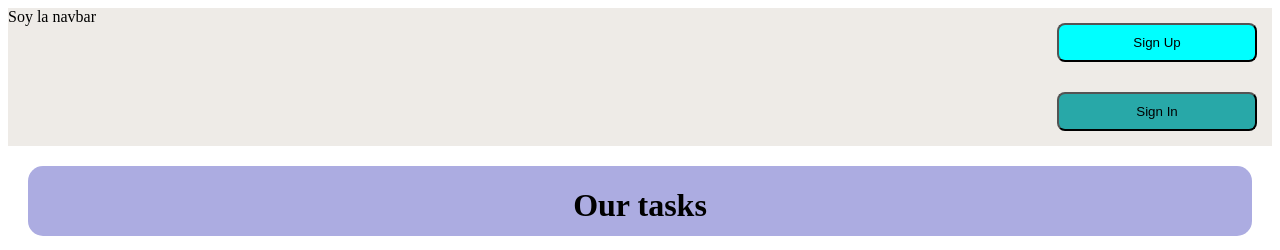
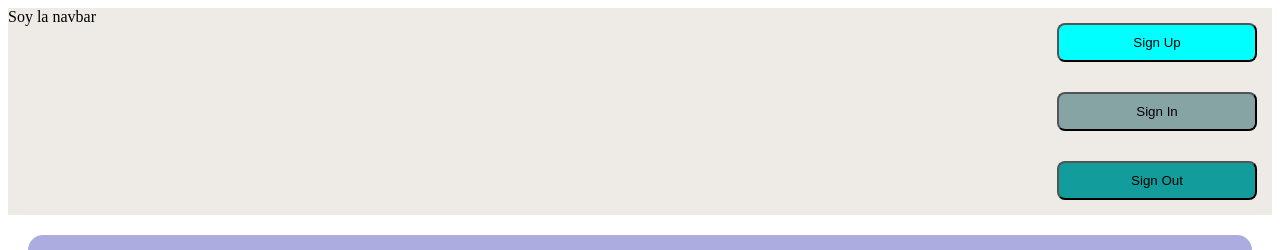
Before and after one commit to MiguelInza/Proyecto-Final-Miguel-Aitor, a Vue app: page /Dashboard in a window 1280 px wide. Shown: the top 250 px of the page. Built offline with nearby package versions, Linux system fonts and the light colour scheme; no server answers; the database is empty.

Commit message:
createTasks

```diff
--- a/src/components/navbar.vue
+++ b/src/components/navbar.vue
@@ -7,6 +7,9 @@
       </div>
       <div class="button2">
         <button type="submit" @click="$router.push('/signIn')">Sign In</button>
+      </div>
+      <div class="button3">
+        <button type="submit" @click="$router.push('/signOut')">Sign Out</button>
       </div>
     </div>
   </div>
@@ -38,16 +41,29 @@ export default {
 .button2 {
   margin:15px;
 }
+.button3 {
+  margin:15px;
+}
 .button1 button{
 width: 200px;
 padding: 10px;
 border-radius: 8px;
 background-color: aqua;
+cursor: pointer;
 }
 .button2 button{
 width: 200px;
 padding: 10px;
 border-radius: 8px;
-background-color: rgb(40, 168, 168);
+background-color: rgb(134, 164, 164);
+cursor: pointer;
+}
+
+.button3 button{
+width: 200px;
+padding: 10px;
+border-radius: 8px;
+background-color: rgb(19, 156, 156);
+cursor: pointer;
 }
 </style>
--- a/src/stores/tasks.js
+++ b/src/stores/tasks.js
@@ -27,6 +27,7 @@ export default defineStore("tasks", {
           title: title,
           status: status,
         })
+        this.fetchTasks()
     }
   },
 });
--- a/src/views/Dashboard.vue
+++ b/src/views/Dashboard.vue
@@ -5,7 +5,7 @@
   <div id="div1">
     <section id="sec1" :style="{ height: 170 + columnHeightFactor + 'px' }">
       <h2>TO-DO list</h2>
-      <form v-on:submit.prevent="addNewTodo">
+      <form v-on:submit.prevent="createTask">
         <label class="add-task" for="new-todo">New task</label>
         <input v-model="title" id="new-todo" placeholder="write here!" />
         <button>Add</button>
@@ -13,7 +13,7 @@
       <ul>
         <li
           class="listado-tareas"
-          v-for="(todo, index) in todos"
+          v-for="(todo, index) in tasksStore.tasks"
           :key="todo.id"
           :title="todo.title"
         >
@@ -44,7 +44,8 @@ export default {
       title: "",
       todos: [],
       nextTodoId: 1,
-      user_id: "",
+      //user_id: "1bb0ad6b-1736-46ac-95e3-7a2efa73cc1a",
+      //se coge directamente de Pinia
       status: 1,
     };
   },
@@ -56,11 +57,12 @@ export default {
       });
       this.title = "";
     },
-    addTask() {
-      //Nos hemos quedado aqui. Revisar
-      this.tasksStores.createTask(this.user_id, this.title, this.status);
+
+    createTask(){
+      this.tasksStore.createTask(this.userStore.user.id, this.title, this.status)
     },
   },
+
   computed: {
     ...mapStores(userStore),
     ...mapStores(tasksStore),
@@ -68,6 +70,10 @@ export default {
       return this.todos.length * 21;
     },
   },
+  mounted(){
+    this.tasksStore.fetchTasks()
+
+  }
 };
 </script>
 
```
Also changed, not shown: src/views/signOut.vue (added, +26 -0 lines).
